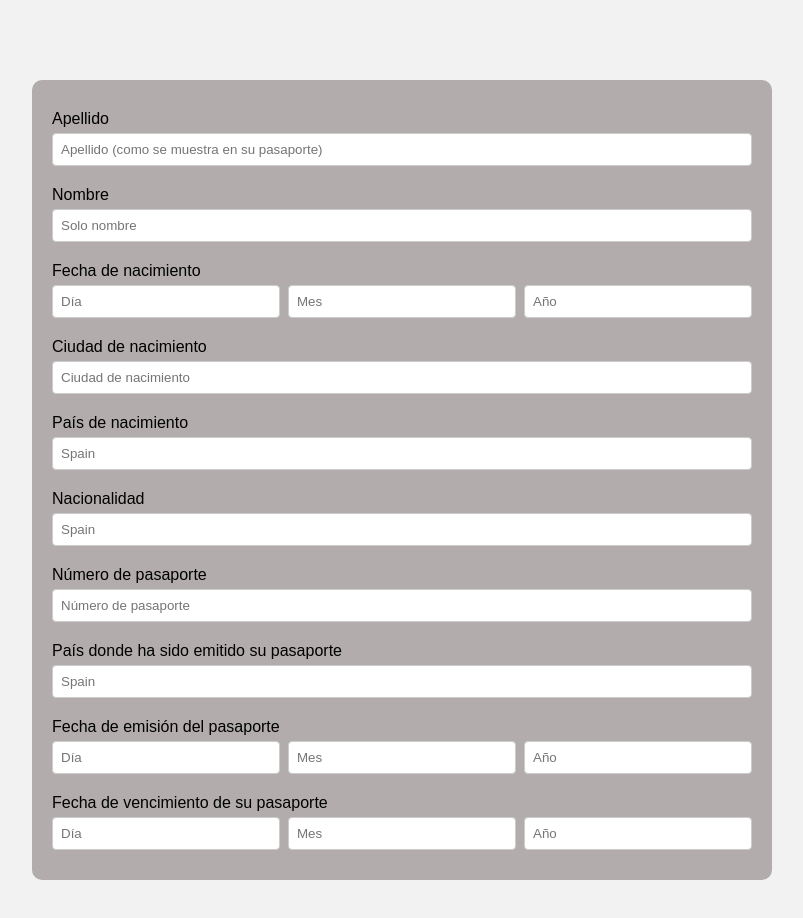
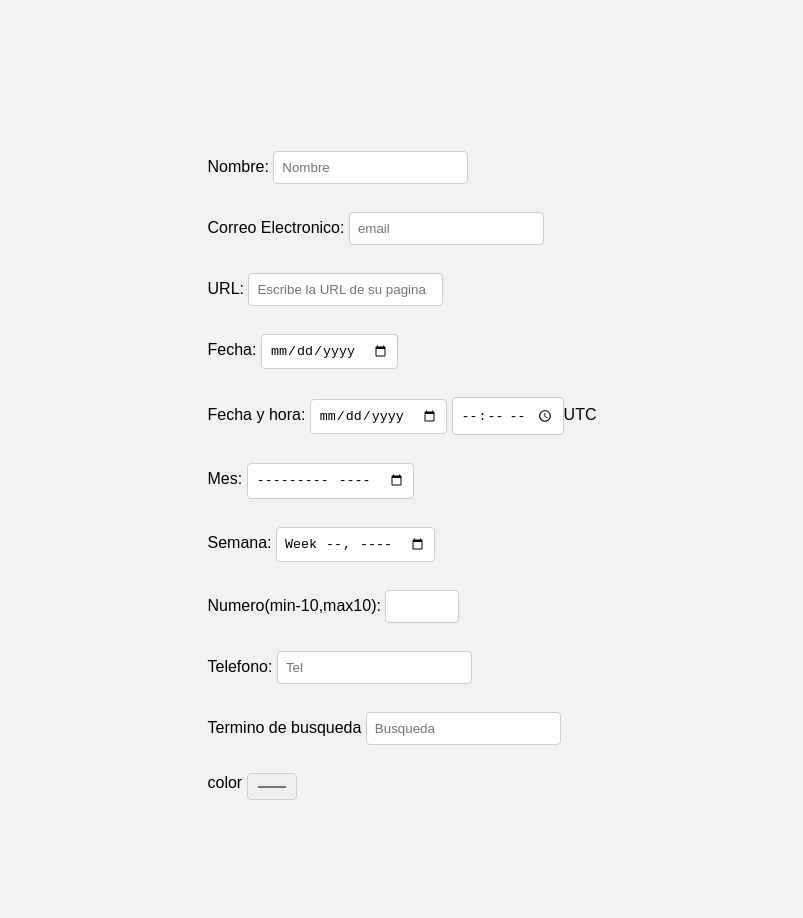
Before and after one commit to kevvskillx12/Actividad-Maquetado, a plain HTML site: page index.html in a window 1280 px wide. Shown: the whole page, without its empty margins (238-1041 px from the left). Drawn offline with Linux system fonts and the light colour scheme.

Commit message:
Add files via upload

```diff
--- a/index.html
+++ b/index.html
@@ -1,54 +1,47 @@
 <!DOCTYPE html>
-<html lang="es">
+<html lang="en">
 <head>
     <meta charset="UTF-8">
     <meta name="viewport" content="width=device-width, initial-scale=1.0">
-    <title>Formulario de Pasaporte</title>
+    <title>Actividad Maquetado</title>
     <link rel="stylesheet" href="style.css">
 </head>
 <body>
-    <div class="contenedor">
-        <form>
-            <label for="apellido">Apellido</label>
-            <input type="text" id="apellido" placeholder="Apellido (como se muestra en su pasaporte)">
-            <label for="nombre">Nombre</label>
-            <input type="text" id="nombre" placeholder="Solo nombre">
-            <label for="fecha">Fecha de nacimiento</label>
-            <div class="fecha-nacimiento">
-                <input type="number" placeholder="Día" min="0" max="31">
-                <input type="number" placeholder="Mes" min="1" max="12">
-                <input type="number" placeholder="Año">
-            </div>
-            <label for="ciudad-nacimiento">Ciudad de nacimiento</label>
-            <input type="text" id="ciudad-nacimiento" placeholder="Ciudad de nacimiento">
-            <label for="pais-nacimiento">País de nacimiento</label>
-            <input list="paises" id="pais-nacimiento" placeholder="Spain">
-            <label for="nacionalidad">Nacionalidad</label>
-            <input list="paises" id="nacionalidad" placeholder="Spain">
-            <label for="numero-pasaporte">Número de pasaporte</label>
-            <input type="text" id="numero-pasaporte" placeholder="Número de pasaporte">
-            <label for="pais-pasaporte">País donde ha sido emitido su pasaporte</label>
-            <input list="paises" id="pais-pasaporte" placeholder="Spain">
-            <label for="fecha-emision-pasaporte">Fecha de emisión del pasaporte</label>
-            <div class="fecha-pasaporte">
-                <input type="number" placeholder="Día" min="0" max="31">
-                <input type="number" placeholder="Mes" min="1" max="12">
-                <input type="number" placeholder="Año">
-            </div>
-            <label for="fecha-vencimiento-pasaporte">Fecha de vencimiento de su pasaporte</label>
-            <div class="fecha-pasaporte">
-                <input type="number" placeholder="Día" min="0" max="31" >
-                <input type="number" placeholder="Mes" min="1" max="12">
-                <input type="number" placeholder="Año">
-            </div>
-            <datalist id="paises">
-                <option value="Argentina">
-                <option value="Bolivia">
-                <option value="Brasil">
-                <option value="Chile">
-                <option value="Colombia">
-            </datalist>
-        </form>
-    </div>
+    <div class="Apellido">
+   <label for="Nombre">Nombre:</label>
+   <input type="text" id="nombre" placeholder="Nombre">
+   <br><br>
+   <label for="correo">Correo Electronico:</label>
+   <input type="text" id="Correo" placeholder="email">
+   <br><br>
+   <label for="url">URL:</label>
+   <input type="text" id="URl" placeholder="Escribe la URL de su pagina">
+   <br><br>
+   <label for="fecha">Fecha:</label>
+   <input type="date" id="FECHA">
+   <br><br>
+   <label for="fecha y hora">Fecha y hora:</label>
+   <input type="date" id="FECHAYHORA">
+   <input type="time" id="hora">UTC
+   <br><br>
+   <label for="mes">Mes:</label>
+   <input type="month" id="MES">
+   <br><br>
+   <label for="semana">Semana:</label>
+   <input type="week" id="SEMANA">
+   <br><br>
+   <label for="Numero">Numero(min-10,max10):</label>
+   <input type="number" id="NUMERO" min="-10" max="10">
+   <br><br>
+   <label for="Telefono">Telefono:</label>
+   <input type="text" id="TELEFONO" placeholder="Tel">
+   <br><br>
+   <label for="termino de busqueda">Termino de busqueda</label>
+   <input type="text" id="TERMINOBUSQUEDA" placeholder="Busqueda">
+   <br><br>
+   <label for="color">color</label>
+   <input type="color" id="COLOR">
+</div>
+
 </body>
 </html>
```
